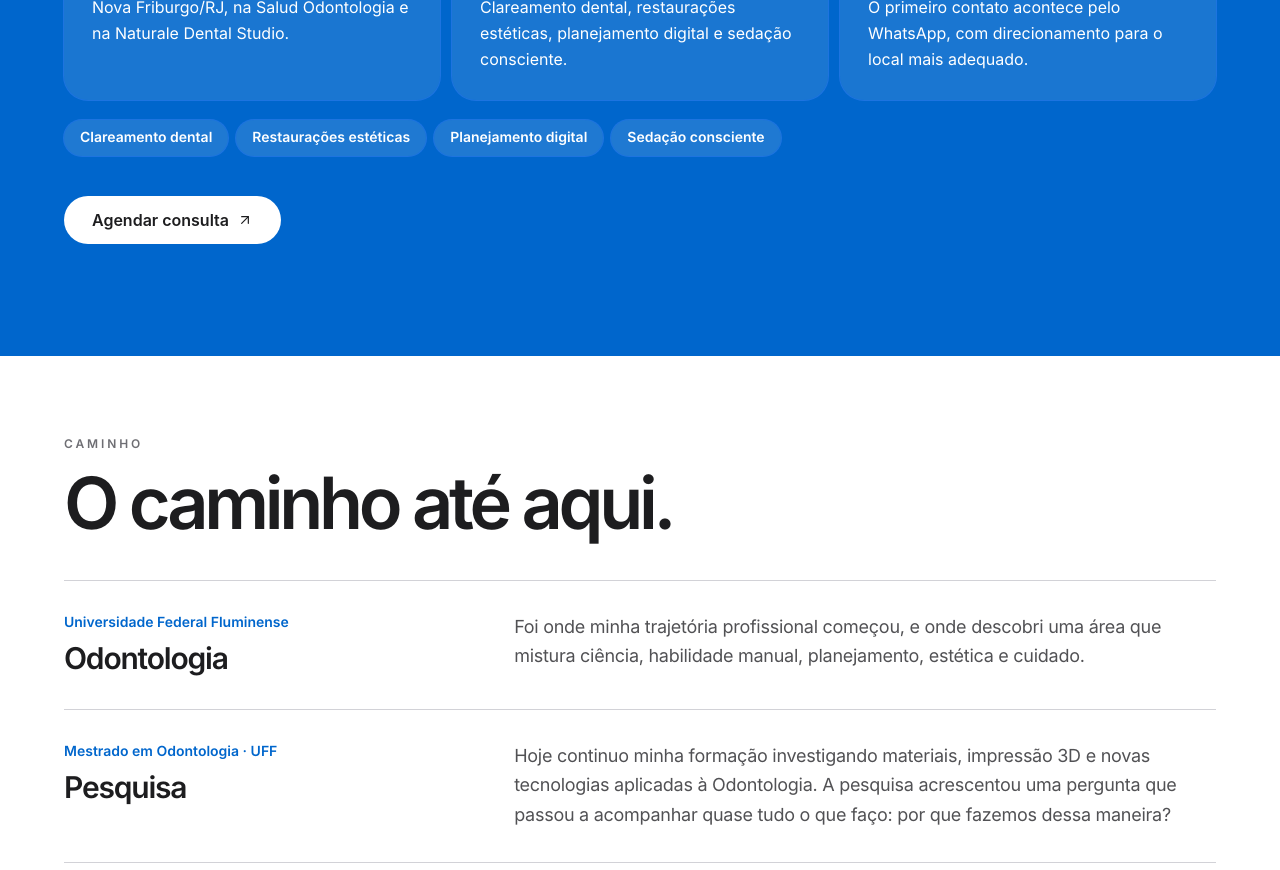
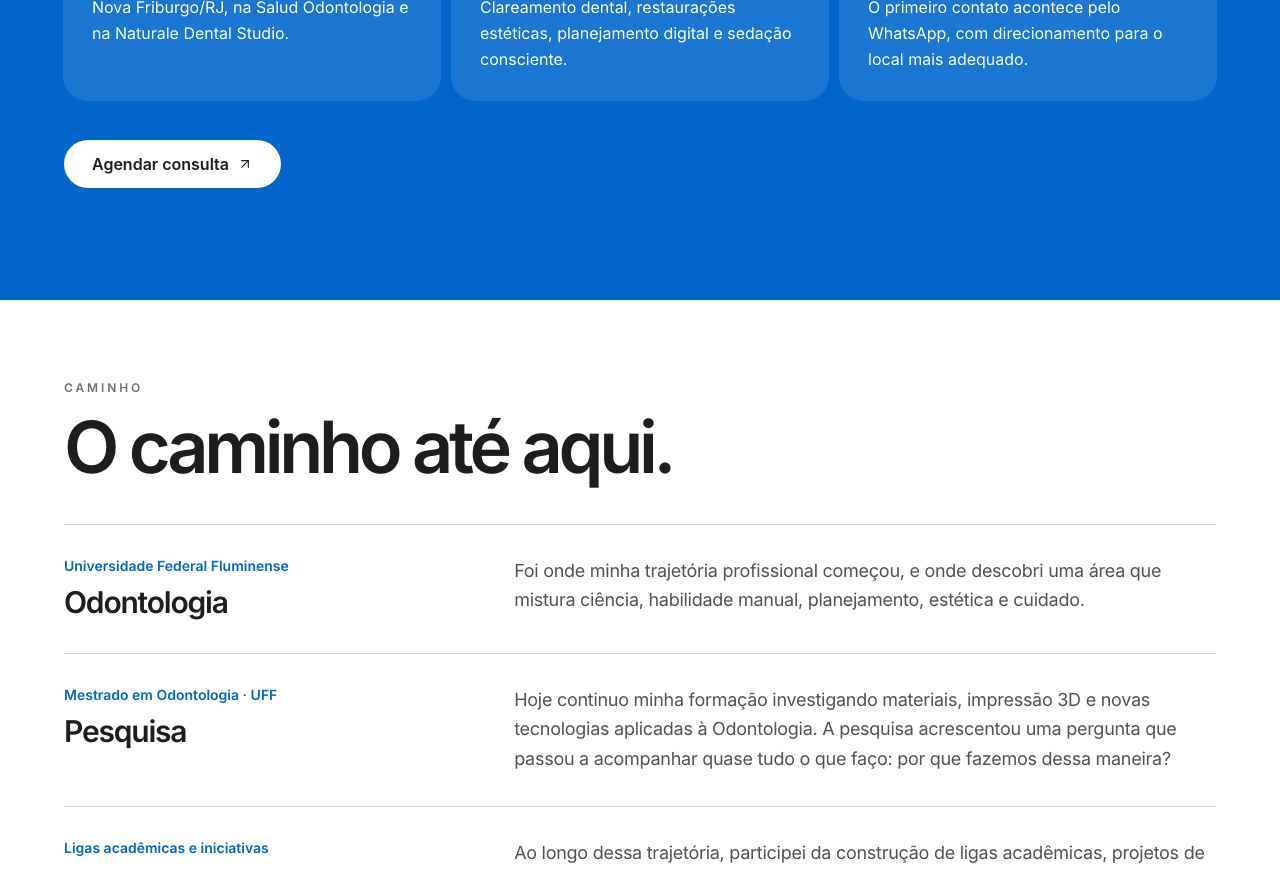
Before and after one commit to drmatheusfilgueiras/matheusfilgueiras, a React (Vite) app: page /teste-apple in a window 1280 px wide. Shown: the part 2860-3730 px from the top of the page. Built offline with nearby package versions, Linux system fonts and the light colour scheme; the HTML template or start-up script is replaced by a standard one; a web font is replaced by a local one.

Commit message:
style: remove repeated clinical treatment chips

```diff
--- a/src/pages/AppleTestPage.jsx
+++ b/src/pages/AppleTestPage.jsx
@@ -51,13 +51,6 @@ const atendimento = [
     titulo: 'Como agendar',
     texto: 'O primeiro contato acontece pelo WhatsApp, com direcionamento para o local mais adequado.',
   },
-];
-
-const tratamentos = [
-  'Clareamento dental',
-  'Restaurações estéticas',
-  'Planejamento digital',
-  'Sedação consciente',
 ];
 
 const linguagens = [
@@ -688,13 +681,6 @@ function AppleTestPage() {
                 </Reveal>
               ))}
             </div>
-            <div className="mt-5 flex flex-wrap gap-2">
-              {tratamentos.map((item) => (
-                <span key={item} className="rounded-full bg-white/[0.12] px-4 py-2 text-sm font-semibold text-white/82 ring-1 ring-white/14">
-                  {item}
-                </span>
-              ))}
-            </div>
             <div className="mt-10">
               <ScheduleButton onClick={() => setAppointmentOpen(true)} dark>Agendar consulta</ScheduleButton>
             </div>
```
